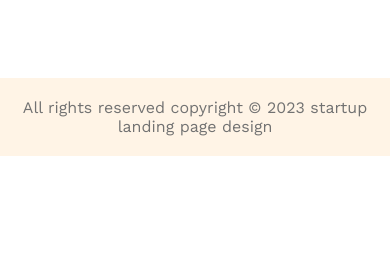
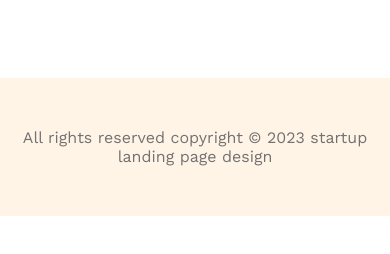
Before and after one commit to farjanayeasminrimi/G3-Architects, a plain HTML site: page index.html in a window 390 px wide. Shown: the part 5113-5367 px from the top of the page. After the commit the page ends 5329 px from the top, so only its background shows below. Drawn offline with nearby package versions, Linux system fonts and the light colour scheme.

Commit message:
added footer and styled on it

```diff
--- a/style.css
+++ b/style.css
@@ -208,6 +208,7 @@
   .banner img {
     padding: 0px 30px;
   }
+
   .fact {
     padding: 0px 40px;
   }
@@ -215,6 +216,10 @@
     margin-left: 40px;
     margin-right: 40px;
 }
+.footer{
+  margin-bottom: 0px;
+    padding: 50px 10px;
+  }
 }
 /* Medium screen */
 @media screen and (min-width: 576px) and (max-width: 992px) {
```
